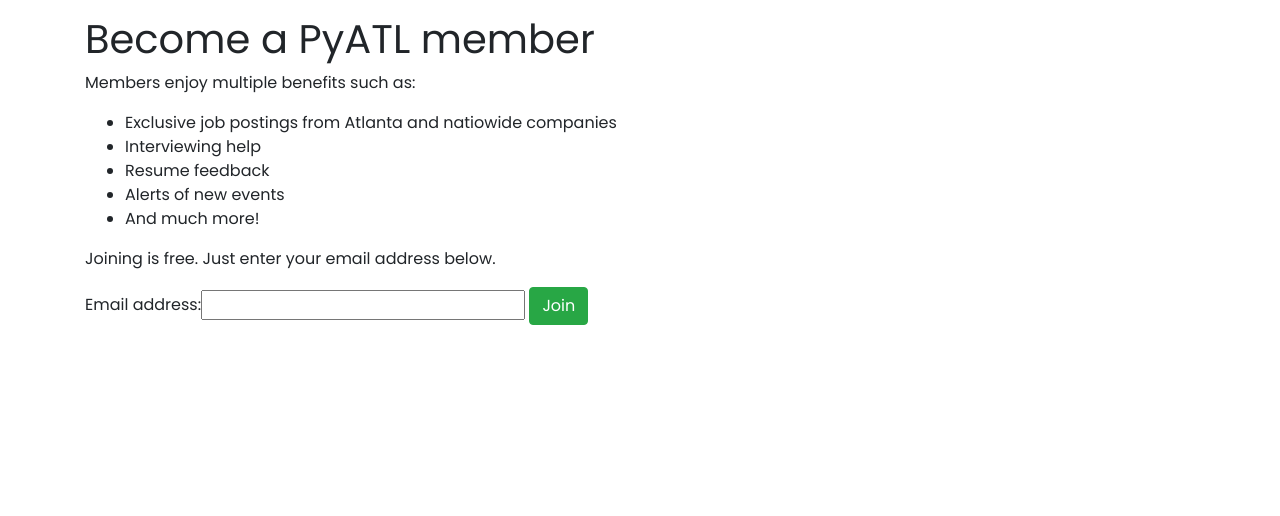
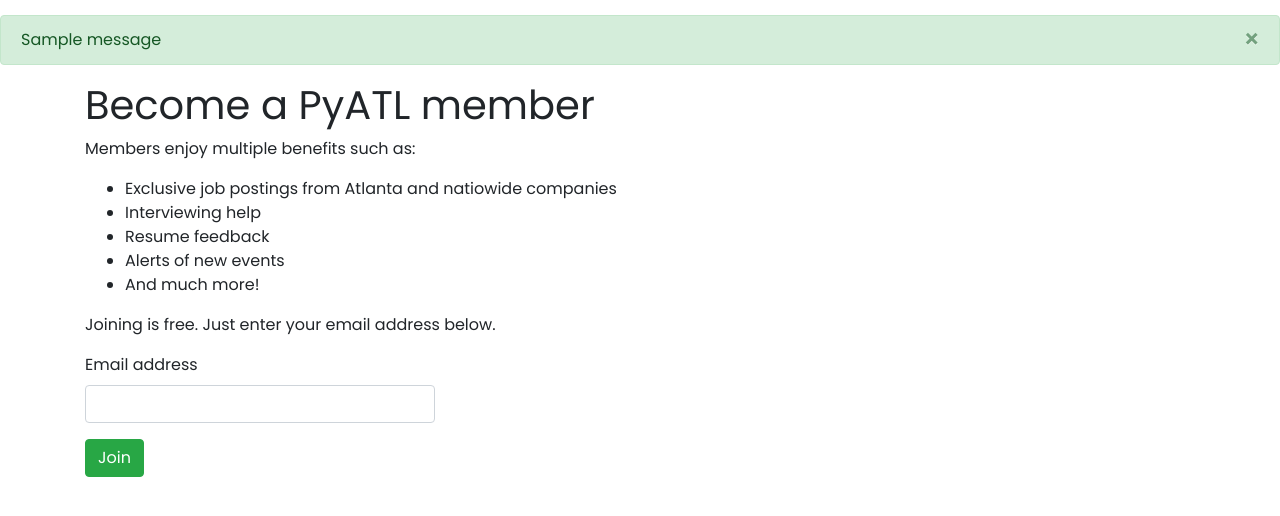
Before and after one commit to pyatl/big-peach, a Django app: page /members/create/ in a window 1280 px wide. Shown: the part 65-581 px from the top of the page. Run offline with Django 3.2, Linux system fonts and the light colour scheme; tables that the repository leaves empty hold one stand-in row (values such as "Sample post"); one stand-in notice (Sample message) is shown; some libraries are stand-ins or nearby versions.

Commit message:
membership feature complete.

```diff
--- a/core/templates/base.html
+++ b/core/templates/base.html
@@ -69,10 +69,17 @@
 </header>
 
 <main role="main">
+  {% for message in messages %}
+  <div class="alert alert-success alert-dismissible fade show" role="alert">
+    {{ message }}
+    <button type="button" class="close" data-dismiss="alert" aria-label="Close">
+      <span aria-hidden="true">&times;</span>
+    </button>
+  </div>
+  {% endfor %}
 
 
-{% block body %}{% block message %}{% endblock %}{% endblock %}
-
+{% block body %}{% endblock %}
 </main>
 
 <footer class="mt-3 pt-5">
--- a/core/templates/index.html
+++ b/core/templates/index.html
@@ -208,7 +208,4 @@
 
 </div>
 </div>
-
-
-
 {% endblock %}
--- a/core/templates/members/member_create_form.html
+++ b/core/templates/members/member_create_form.html
@@ -1,5 +1,6 @@
 {% extends "base.html" %}
 {% load static %}
+{% load crispy_forms_tags %}
 {% block body %}
 
 <div class="container">
@@ -18,12 +19,16 @@
 
         </div>
     </div>
-<form method="post">
-{% csrf_token %}
-    {{ form }}
-<input class="btn btn-success" type="submit" value="Join">
-</form>
 
+<div class="row">
+    <div class="col-lg-4 col-md-6 col-xs-12">
+            <form method="post">
+            {% csrf_token %}
+                {{ form|crispy }}
+            <input class="btn btn-success" type="submit" value="Join">
+            </form>
+    </div>
+</div>
 </div>
 
 {% endblock %}
--- a/members/forms.py
+++ b/members/forms.py
@@ -1,8 +1,16 @@
 from random import randint
 from django.forms import ModelForm
+from django import forms
 from django.contrib.auth.models import User
 
 class MemberForm(ModelForm):
     class Meta:
         model = User
         fields = ('email',)
+
+    def clean_email(self):
+        email = self.cleaned_data['email']
+        user = User.objects.filter(email=email)
+        if user:
+            raise forms.ValidationError('User with email address already exists.')
+        return email
--- a/members/views.py
+++ b/members/views.py
@@ -1,6 +1,7 @@
 from django.urls import reverse_lazy
 from django.views.generic import FormView
 from django.contrib.auth.models import User
+from django.contrib import messages
 from random_username.generate import generate_username
 from members.forms import MemberForm
 
@@ -20,4 +21,5 @@ class MemberCreateView(FormView):
             email=form.cleaned_data['email'],
             username=username
             )
+        messages.success(self.request, 'Welcome to PyATL!')
         return super().form_valid(form)
--- a/requirements.txt
+++ b/requirements.txt
@@ -3,6 +3,7 @@ asgiref==3.2.3
 certifi==2019.11.28
 chardet==3.0.4
 Django==3.0.4
+django-crispy-forms==1.9.0
 django-debug-toolbar==2.2
 django-environ==0.4.5
 django-tinymce==2.8.0
```
Also changed, not shown: TODO.md (+0 -1 lines), settings.py (+8 -1 lines), README.md.
